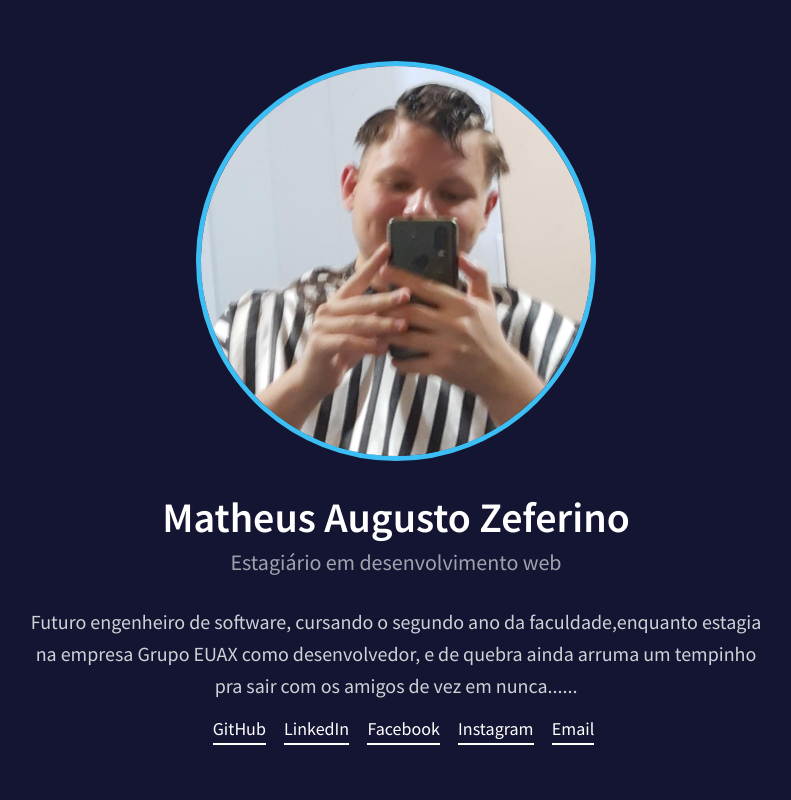
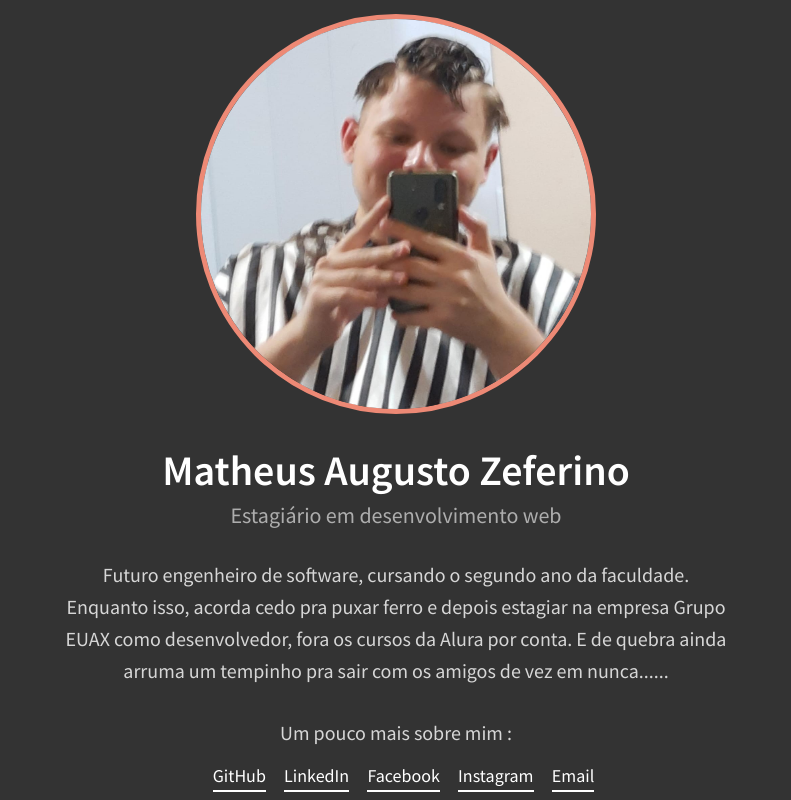
Before and after one commit to MAZeferino/MInha-web-page, a plain HTML site: page index.html in a window 1280 px wide. Shown: the whole page, without its empty margins (244-1035 px from the left). Drawn offline with Linux system fonts and the light colour scheme.

Commit message:
Minha web page com o html e css prontinha

```diff
--- a/index.css
+++ b/index.css
@@ -6,13 +6,12 @@
 
 body{
     font-family: 'Source Sans Pro';
-    background-color: #141533;
     color: #fff;
 }
 
 html, body, #container{
     height: 100%;
-    background-color: #141533;
+    background-color: #333;
 }
 
 #container{
@@ -26,7 +25,7 @@ html, body, #container{
     height: 400px;
     width: 400px;
     border-radius: 50%;
-    border: 5px solid #3bbef3;
+    border: 5px solid #ED8975;
 }
 
 #container h1{
@@ -44,7 +43,7 @@ html, body, #container{
 
 #container p{
     font-size: 20px;
-    max-width: 750px;
+    max-width: 667px;
     text-align: center;
     opacity: 0.8;
     line-height: 1.6;
@@ -66,6 +65,6 @@ html, body, #container{
 
 #container .links a:hover{
     transition: color 0.5s;
-    color: #3bbef3;
-    border-bottom: 2px solid #3bbef3;
+    color: #ED8975;
+    border-bottom: 2px solid #ED8975;
 }
--- a/index.html
+++ b/index.html
@@ -6,22 +6,27 @@
         <meta name="viewport" content="width=device-width, initial-scale=1.0">
         <link href="https://fonts.googleapis.com/css?family=Source+Sans+Pro:400,600" rel="stylesheet">
         <link rel="stylesheet" href="./index.css">
-        <title>Document</title>
+        <title>Zeferinoooooooooo</title>
     </head>
     <body>
         <div id="container">
-            <img title="Matheus Zeferino" src="./foto.jpeg" alt="Matheus Zeferino">
+            <img title="Matheus Zeferino" src="./foto2.jpeg" alt="Matheus Zeferino">
             <h1>Matheus Augusto Zeferino</h1>
             <h2>Estagiário em desenvolvimento web</h2>
             <p>
-                Futuro engenheiro de software, cursando o segundo ano da faculdade,enquanto estagia na empresa Grupo EUAX como desenvolvedor, e de quebra ainda arruma um tempinho pra sair com os amigos de vez em nunca......
+                Futuro engenheiro de software, cursando o segundo ano da faculdade.
+                Enquanto isso, acorda cedo pra puxar ferro e depois estagiar na empresa Grupo EUAX como desenvolvedor, fora os cursos da Alura por conta.
+                E de quebra ainda arruma um tempinho pra sair com os amigos de vez em nunca......
+            </p>
+            <p>
+                Um pouco mais sobre mim :
             </p>
             <div class="links">
                 <a href="https://github.com/MAZeferino?tab=repositories" target="_blank">GitHub</a>
                 <a href="https://www.linkedin.com/in/matheus-zeferino-558b471b4" target="_blank">LinkedIn</a>
                 <a href="https://www.facebook.com/matheus.augustozeferino" target="_blank">Facebook</a>
                 <a href="https://www.instagram.com/matheus_a.z/" target="_blank">Instagram</a>
-                <a href="" target="_blank">Email</a>
+                <a href='mailto:matheus.zeferino@euax.com.br?subject="Teste para email da minha web page"' target="_blank">Email</a>
             </div>
         </div>
     </body>
```
Also changed, not shown: foto2.jpeg (renamed from foto.jpeg).
